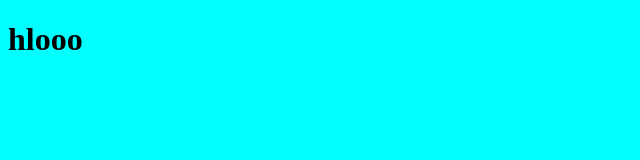
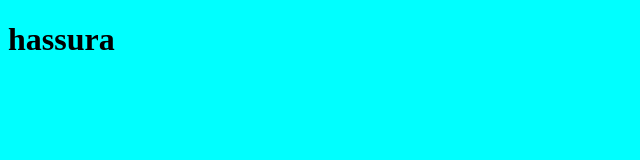
Before and after one commit to hassura/django, a plain HTML site: page index.html in a window 1280 px wide. Shown: the full height of the page, 0-640 px from the left. Drawn offline with Linux system fonts and the light colour scheme.

Commit message:
Update index.html

```diff
--- a/index.html
+++ b/index.html
@@ -8,6 +8,6 @@
     <link rel="stylesheet" href="style.css">
 </head>
 <body>
-    <h1>hlooo</h1>
+    <h1>hassura</h1>
 </body>
 </html>
```
